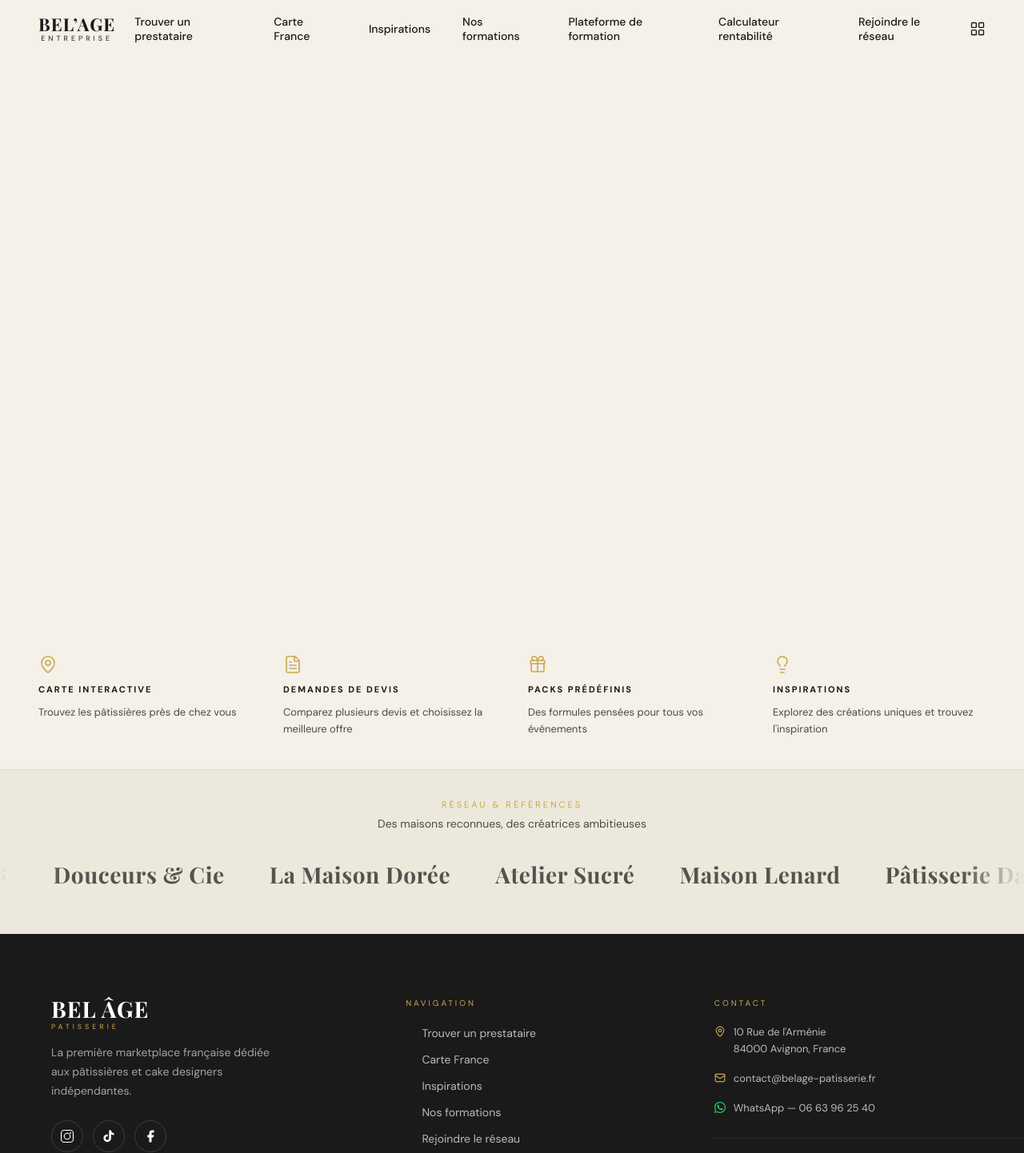
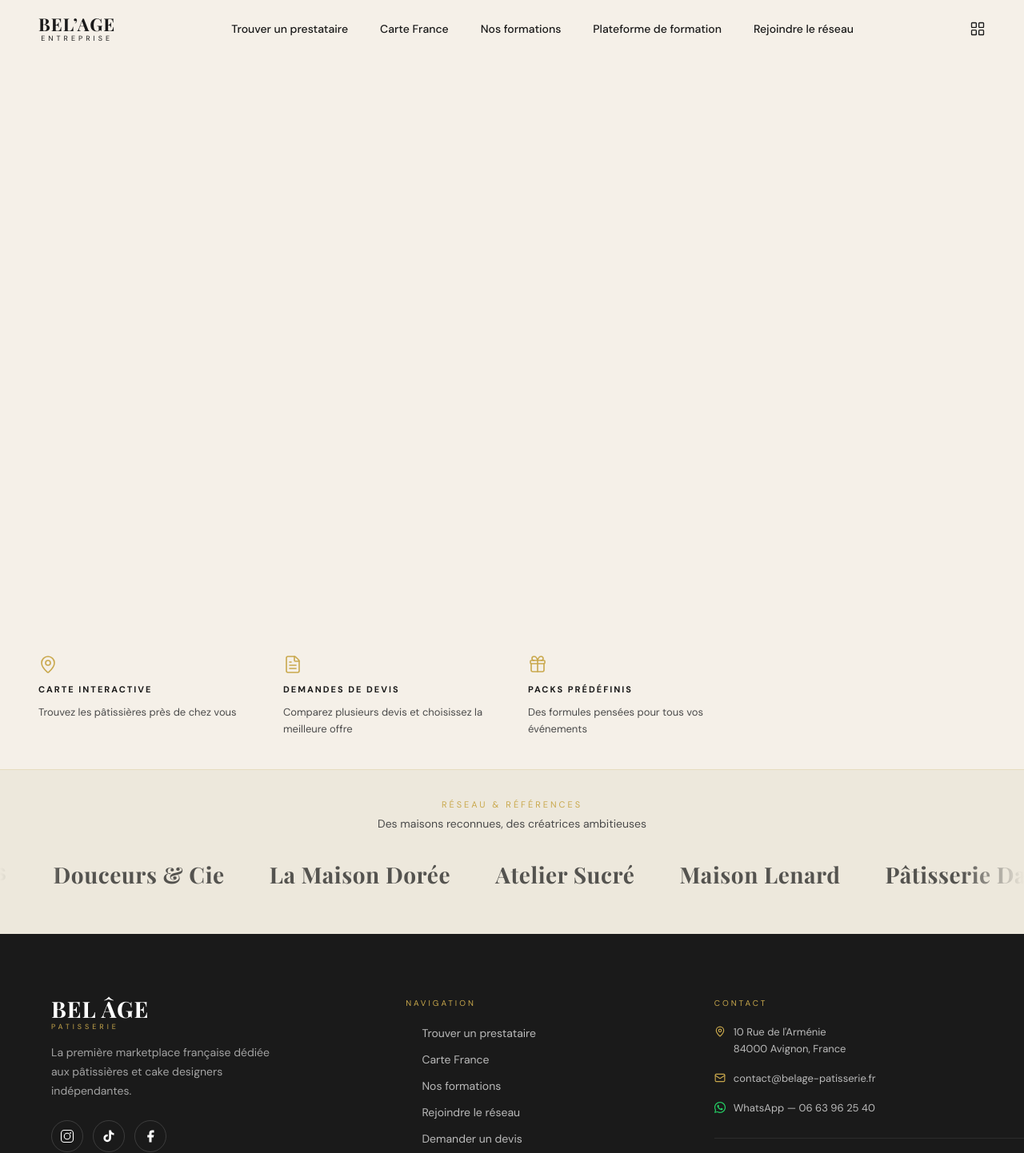
Before and after one commit to redouane84000/belage-patisserie-front, a React (Vite) app: page / in a window 1280 px wide. Shown: the top 1442 px of the page at 80% size. Built offline with nearby package versions, Linux system fonts and the light colour scheme; a web font is replaced by a local one.

Commit message:
Masque temporairement les inspirations et le calculateur.
Co-authored-by: Cursor <cursoragent@cursor.com>

```diff
--- a/src/App.jsx
+++ b/src/App.jsx
@@ -1,6 +1,7 @@
 import { Component } from 'react'
-import { Routes, Route } from 'react-router-dom'
+import { Routes, Route, Navigate } from 'react-router-dom'
 import { Analytics } from '@vercel/analytics/react'
+import { HIDDEN_ROUTES } from './config/hiddenRoutes'
 import ScrollToTop from './components/ScrollToTop/ScrollToTop'
 import MobileBelAgeFxShell from './components/MobileBelAgeFx/MobileBelAgeFxShell'
 import Home from './pages/Home/Home'
@@ -52,10 +53,16 @@ function App() {
       <Route path="/carte" element={<Carte />} />
       <Route path="/carte-france" element={<Carte />} />
       <Route path="/patissieres" element={<Patissieres />} />
-      <Route path="/inspirations" element={<Inspirations />} />
+      <Route
+        path="/inspirations"
+        element={HIDDEN_ROUTES.has('/inspirations') ? <Navigate to="/" replace /> : <Inspirations />}
+      />
       <Route path="/packs" element={<Packs />} />
       <Route path="/rejoindre" element={<Rejoindre />} />
-      <Route path="/calculateur-rentabilite" element={<CalculateurRentabilite />} />
+      <Route
+        path="/calculateur-rentabilite"
+        element={HIDDEN_ROUTES.has('/calculateur-rentabilite') ? <Navigate to="/" replace /> : <CalculateurRentabilite />}
+      />
       <Route path="/mentions-legales" element={<Mentions />} />
       <Route path="/contact" element={<Contact />} />
       <Route path="/plateforme/connexion" element={<TrainingLogin />} />
--- a/src/components/FeaturesStrip/FeaturesStrip.jsx
+++ b/src/components/FeaturesStrip/FeaturesStrip.jsx
@@ -1,4 +1,5 @@
 import { MapPin, FileText, Gift, Lightbulb } from 'lucide-react'
+import { HIDDEN_ROUTES } from '../../config/hiddenRoutes'
 import './FeaturesStrip.css'
 
 const FEATURES = [
@@ -21,14 +22,17 @@ const FEATURES = [
     icon: Lightbulb,
     title: 'Inspirations',
     desc: "Explorez des créations uniques et trouvez l'inspiration",
+    to: '/inspirations',
   },
 ]
+
+const VISIBLE_FEATURES = FEATURES.filter(({ to }) => !to || !HIDDEN_ROUTES.has(to))
 
 export default function FeaturesStrip() {
   return (
     <section className="features">
       <div className="features__grid">
-        {FEATURES.map(({ icon: Icon, title, desc }, index) => (
+        {VISIBLE_FEATURES.map(({ icon: Icon, title, desc }, index) => (
           <article
             key={title}
             className="feature"
--- a/src/components/Footer/Footer.jsx
+++ b/src/components/Footer/Footer.jsx
@@ -4,6 +4,7 @@ import {
   BEL_AGE_WHATSAPP_URL,
   BEL_AGE_WHATSAPP_DISPLAY,
 } from '../../data/resources'
+import { HIDDEN_ROUTES } from '../../config/hiddenRoutes'
 import './Footer.css'
 
 function IconInstagram() {
@@ -49,6 +50,8 @@ const NAV_LINKS = [
   { label: 'Rejoindre le réseau', to: '/rejoindre' },
   { label: 'Demander un devis', to: '/contact' },
 ]
+
+const VISIBLE_NAV_LINKS = NAV_LINKS.filter((link) => !HIDDEN_ROUTES.has(link.to))
 
 const LEGAL_LINKS = [
   { label: 'Mentions légales', to: '/mentions-legales' },
@@ -110,7 +113,7 @@ export default function Footer() {
         <div className="site-footer__col site-footer__col--nav">
           <p className="site-footer__heading">Navigation</p>
           <ul className="site-footer__links">
-            {NAV_LINKS.map((link) => (
+            {VISIBLE_NAV_LINKS.map((link) => (
               <li key={link.to}>
                 <Link to={link.to} className="site-footer__link">
                   {link.label}
@@ -215,7 +218,7 @@ export default function Footer() {
 
         <FooterAccordion title="Navigation">
           <ul className="site-footer__links site-footer__links--mob">
-            {NAV_LINKS.map((link) => (
+            {VISIBLE_NAV_LINKS.map((link) => (
               <li key={link.to}>
                 <Link to={link.to} className="site-footer__link">
                   {link.label}
--- a/src/components/Hero/Hero.jsx
+++ b/src/components/Hero/Hero.jsx
@@ -53,8 +53,8 @@ export default function Hero() {
           <div className="hero__divider anim" style={{ animationDelay: '0.25s' }} />
 
           <p className="hero__desc anim" style={{ animationDelay: '0.3s' }}>
-            Comparez les prestataires près de chez vous, explorez les inspirations
-            et demandez plusieurs devis en quelques clics.
+            Comparez les prestataires près de chez vous et demandez plusieurs devis
+            en quelques clics.
           </p>
 
           <div className="hero__cta anim" style={{ animationDelay: '0.4s' }}>
--- a/src/components/Navbar/Navbar.jsx
+++ b/src/components/Navbar/Navbar.jsx
@@ -1,6 +1,7 @@
 import { useState, useEffect } from 'react'
 import { NavLink, Link } from 'react-router-dom'
 import { LayoutGrid, Menu, X } from 'lucide-react'
+import { HIDDEN_ROUTES } from '../../config/hiddenRoutes'
 import './Navbar.css'
 
 const NAV_LINKS = [
@@ -12,6 +13,8 @@ const NAV_LINKS = [
   { label: 'Calculateur rentabilité', to: '/calculateur-rentabilite' },
   { label: 'Rejoindre le réseau', to: '/rejoindre' },
 ]
+
+const VISIBLE_NAV_LINKS = NAV_LINKS.filter((link) => !HIDDEN_ROUTES.has(link.to))
 
 function NavItem({ to, label, className, onClick }) {
   if (to.startsWith('/')) {
@@ -53,7 +56,7 @@ export default function Navbar() {
         </Link>
 
         <nav className="navbar__links" aria-label="Navigation principale">
-          {NAV_LINKS.map((link) => (
+          {VISIBLE_NAV_LINKS.map((link) => (
             <NavItem
               key={link.label}
               to={link.to}
@@ -99,7 +102,7 @@ export default function Navbar() {
           </button>
         </div>
         <nav className="navbar__drawer-links" aria-label="Navigation mobile">
-          {NAV_LINKS.map((link) => (
+          {VISIBLE_NAV_LINKS.map((link) => (
             <NavItem
               key={link.label}
               to={link.to}
--- /dev/null
+++ b/src/config/hiddenRoutes.js
@@ -0,0 +1,6 @@
+// Pages temporairement indisponibles pour les visiteurs.
+// Retirer une route de cette liste pour la réafficher.
+export const HIDDEN_ROUTES = new Set([
+  '/inspirations',
+  '/calculateur-rentabilite',
+])
```
